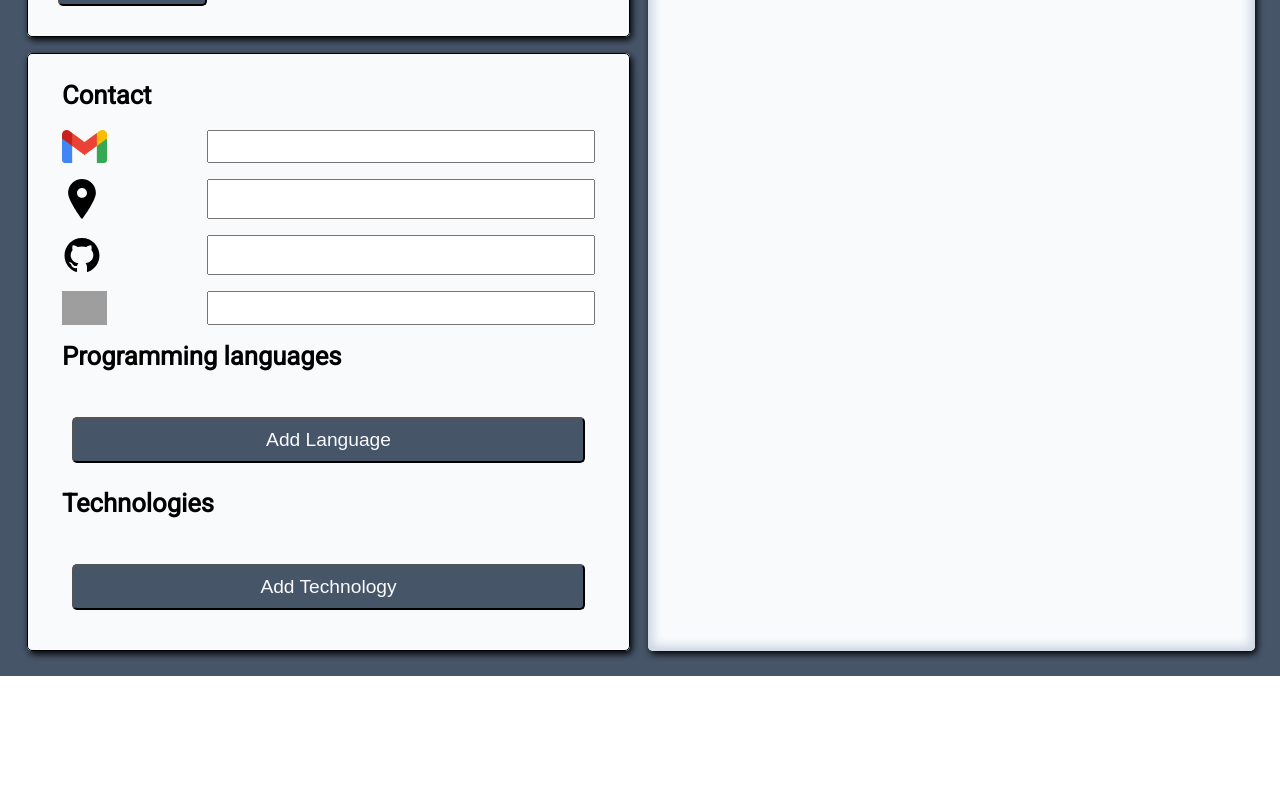
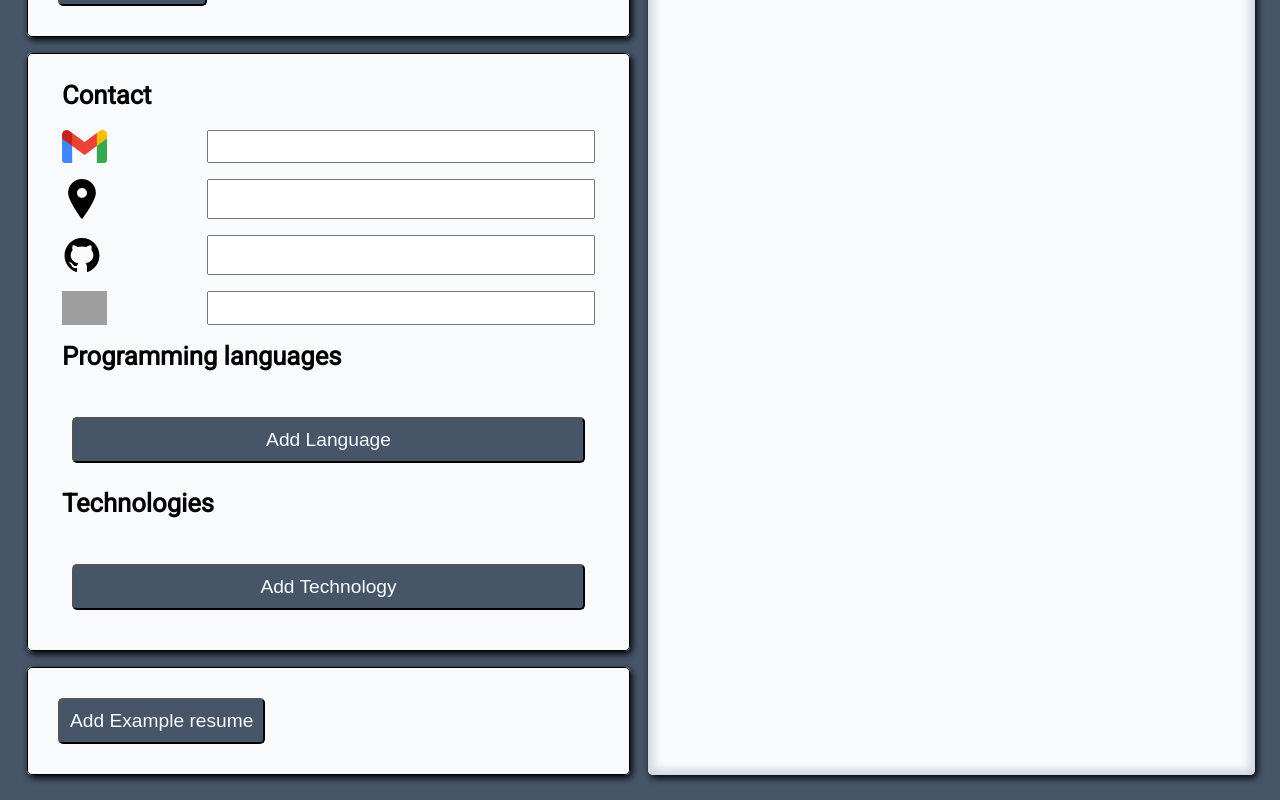
Before and after one commit to KisNJ/cv-project, a React (Create React App) app: page / in a window 1280 px wide. Shown: the part 582-1382 px from the top of the page. Before the commit the page ends 1258 px from the top, so only its background shows below. Built offline with nearby package versions, Linux system fonts and the light colour scheme; grey boxes are pictures that could not be loaded.

Commit message:
finished project with load example cv

```diff
--- a/src/App.css
+++ b/src/App.css
@@ -11,6 +11,7 @@ body{
   display: grid;
   grid-template-columns: repeat(auto-fit,minmax(535px,1fr));
   gap: 1rem;
+  position: relative;
 }
 
 .form-icon{
--- a/src/App.js
+++ b/src/App.js
@@ -2,6 +2,7 @@ import { useState } from 'react';
 import './App.css';
 import Form from './components/Form';
 import Preview from './components/Preview';
+import { basic } from './components/basic';
 function App() {
   const[recievedData,setRecievedData]=useState({
     name: "",
@@ -20,9 +21,13 @@ function App() {
   function giveDataToPreview(data){
     setRecievedData(data)
   }
+  function setRecievedDataL(data){
+    setRecievedData(data)
+  }
+
   return (
     <div className="App">
-      <Form giveDataToPreview={giveDataToPreview}/>
+      <Form giveDataToPreview={giveDataToPreview} setRecievedDataL={setRecievedDataL}/>
       <Preview recievedData={recievedData}/>
     </div>
   );
--- a/src/Preview.css
+++ b/src/Preview.css
@@ -67,6 +67,7 @@ img:not(.logo,.form-icon){
 }
 #left-side{
     flex-grow: 1;
+    max-width: 600px;
 }
 #right-side{
     display: flex;
--- a/src/components/Form.js
+++ b/src/components/Form.js
@@ -4,7 +4,9 @@ import AddExperience from "./EditComponents/AddExperience";
 import { Contact } from "./EditComponents/Contact";
 import { Languages } from "./EditComponents/Languages";
 import { Technologies } from "./EditComponents/Technologies";
-export default function Form({giveDataToPreview}) {
+import { basic } from "./basic";
+export default function Form({giveDataToPreview,setRecievedDataL}) {
+  console.log("re")
   const [formData, setFormData] = useState({
     name: "",
     job_title: "",
@@ -122,6 +124,10 @@ export default function Form({giveDataToPreview}) {
   useEffect(()=>{
     giveDataToPreview(formData)
   },[formData])
+  function addExample(e){
+    e.preventDefault();
+    setRecievedDataL(basic)
+  }
   return (
     <form>
       <fieldset id="first">
@@ -187,6 +193,9 @@ export default function Form({giveDataToPreview}) {
         <Languages languagesFromForm={formData.languages} updateLanguages={updateLanguages}/>
         <Technologies technologiesFromForm={formData.technologies} updateTechnologies={updateTechnologies}/>
       </fieldset>
+      <fieldset className='field'>
+        <button onClick={addExample}>Add Example resume</button>
+      </fieldset>
     </form>
   );
 }
--- /dev/null
+++ b/src/components/basic.js
@@ -0,0 +1,82 @@
+export let basic ={
+    "name": "Kis Nándor",
+    "job_title": "Software Engineer",
+    "experience": [
+        {
+            "id": 0,
+            "company_name": "SAP",
+            "job_title": "Developer",
+            "start": "2021-01",
+            "end": "",
+            "description": [
+                {
+                    "jd_id": 0,
+                    "wantDot": true,
+                    "desc": "Helped imroving the website resulting in €50k+ in more profits"
+                },
+                {
+                    "jd_id": 1,
+                    "wantDot": true,
+                    "desc": "Used Docker to move cloud to AWS"
+                }
+            ],
+            "logo": "blob:http://localhost:3000/db2db9b6-ac34-4b1a-99bb-0c6b98c6cd55"
+        }
+    ],
+    "education": [
+        {
+            "id": 0,
+            "school_name": "University of Zurich",
+            "major": "Computer Science",
+            "start": "2017-01",
+            "end": "2021-01",
+            "description": [
+                {
+                    "jd_id": 0,
+                    "wantDot": true,
+                    "desc": "Finished multiple internships"
+                },
+                {
+                    "jd_id": 1,
+                    "wantDot": true,
+                    "desc": "Recieved Bachelor's degree"
+                }
+            ],
+            "logo": "blob:http://localhost:3000/0a78b56a-36c3-497e-b775-9abde32aeb38"
+        }
+    ],
+    "contact": {
+        "gmail": "kis@gmail.com",
+        "location": "Debrecen, HUN",
+        "github": "ember-code",
+        "linkedin": ""
+    },
+    "languages": [
+        {
+            "id": 0,
+            "content": "Python"
+        },
+        {
+            "id": 1,
+            "content": "C#"
+        },
+        {
+            "id": 2,
+            "content": "Javascript"
+        }
+    ],
+    "technologies": [
+        {
+            "id": 0,
+            "content": "React"
+        },
+        {
+            "id": 1,
+            "content": "HTML/CSS"
+        },
+        {
+            "id": 2,
+            "content": "NodeJS"
+        }
+    ]
+}
```
